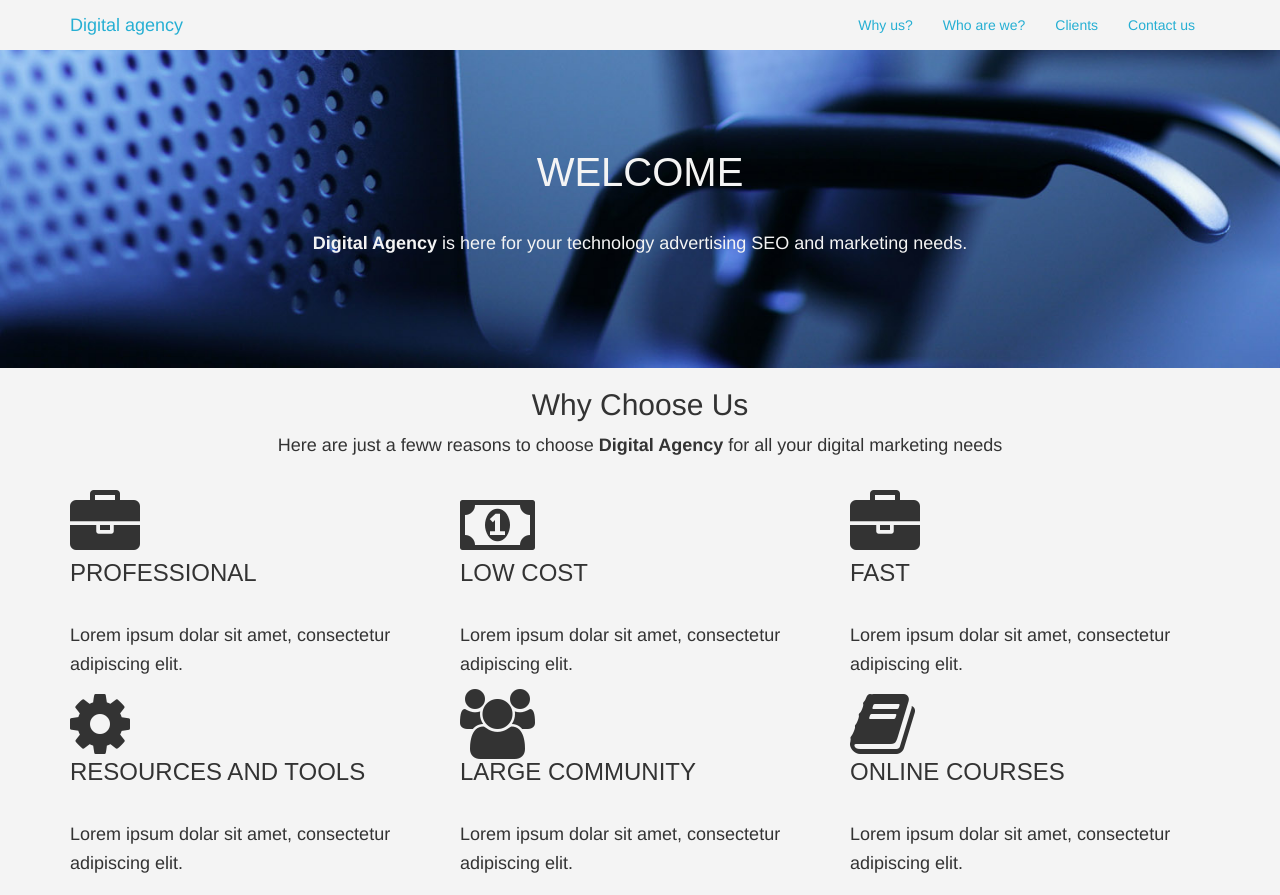
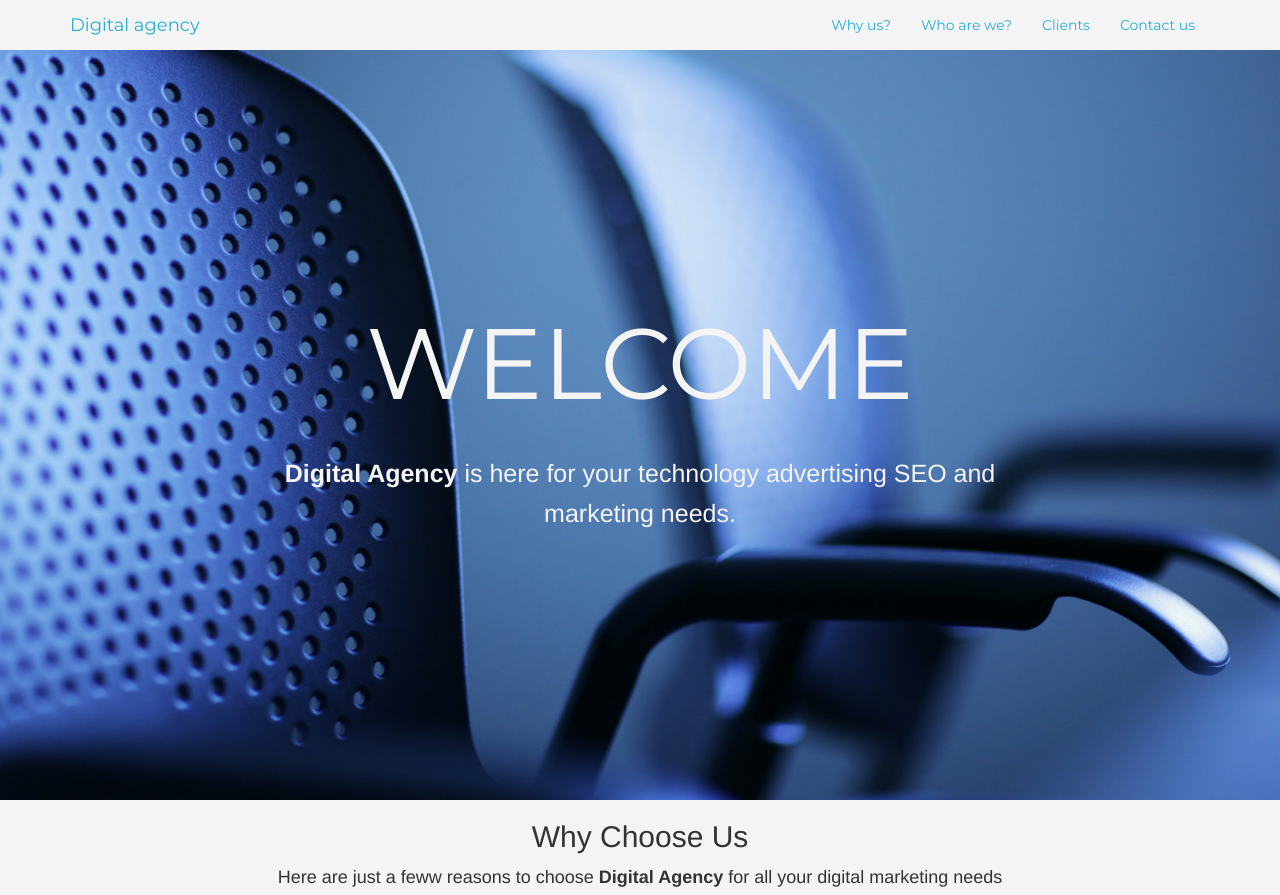
Before and after one commit to QuickChangeSpidey/less_agency_demo, a plain HTML site: page index.html in a window 1280 px wide. Shown: the top 895 px of the page. Drawn offline with nearby package versions, Linux system fonts and the light colour scheme.

Commit message:
styling for heading done

```diff
--- a/index.html
+++ b/index.html
@@ -12,7 +12,9 @@
 
     <title>Starter Template for Bootstrap</title>
     <link href="css/main.css" rel="stylesheet">
-      <link href="css/style.css" rel="stylesheet">
+    <link href='http://fonts.googleapis.com/css?family=Lora:400,700,400italic,700italic' rel='stylesheet' type='text/css'>
+    <link href='http://fonts.googleapis.com/css?family=Montserrat:400,700' rel='stylesheet' type='text/css'>
+    <link href="css/style.css" rel="stylesheet">
   </head>
 
   <body id="page-top" data-spy="scroll" data-target=".navbar-custom">
--- a/less/main.less
+++ b/less/main.less
@@ -92,6 +92,7 @@ a:hover,a:focus{
     .navbar-custom .top-nav-collapse{
         border-bottom: 1px solid rgba(255,255,255,0.3);
     }
+}
 
     .intro{
 
@@ -121,4 +122,16 @@ a:hover,a:focus{
         font-size: 18px;
     }
 
+@media(min-width: 767px){
+    .intro{
+        height: 100%;
+        padding: 0;
+    }
+    .brand-heading{
+        font-size: 100px;
+    }
+    .intro-text{
+        font-size: 25px;
+    }
+
 }
```
Also changed, not shown: css/main.css, css/main.min.css.
